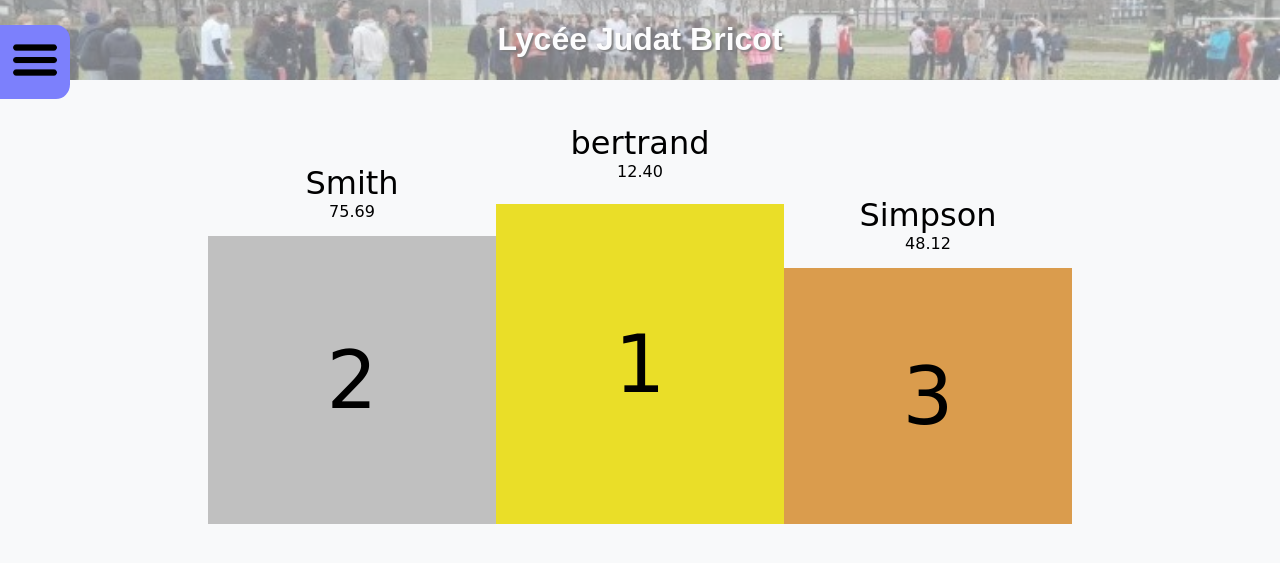
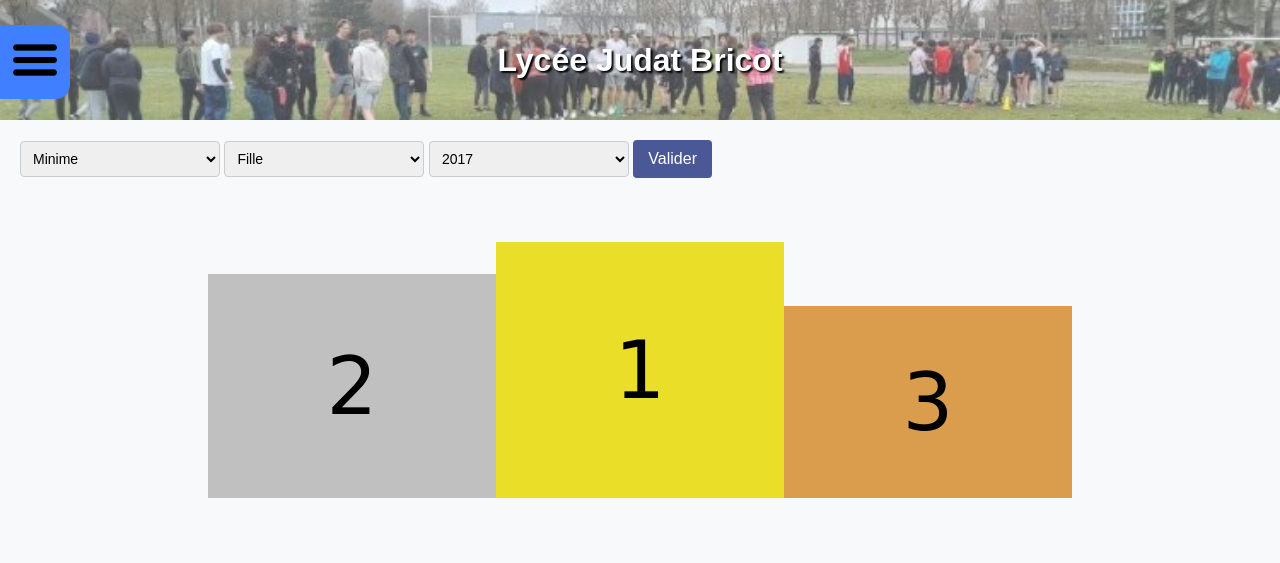
Before and after one commit to agnlt64/nsi-bdd, a Flask app: page /classement in a window 1280 px wide. Shown: the top 563 px of the page. Run offline with Flask 3, Linux system fonts and the light colour scheme; some web fonts are replaced.

Commit message:
podium + choix des annees

```diff
--- a/app/static/css/style.css
+++ b/app/static/css/style.css
@@ -21,31 +21,43 @@
 }
 
 header {
-    background-color: #565BEA;
+    background-color: #ffffff;
     color: white;
     text-shadow: 2px 2px 2px black;
     text-align: center;
     position: fixed;
     width: 100%;
     top: 0;
-    height: var(--header-size);
-    background-image: url("/static/media/header.jpg");
-    background-repeat: no-repeat;
-    background-size: cover;
-    opacity: 0.5;
-    background-position: center;
+    height: 120px;
+}
+
+.banner img {
+    opacity:0.7;
+    width:100%;
+    height:100%;
+    object-fit: cover;
+
+}
+
+.banner h1 {
+    position: absolute;
+
+
+}
+.banner {
+    height:100%;
+    position:relative;
+    display:flex;
+    justify-content: center;
+    align-items: center;
 }
 
 .invisible {
     display: none;
 }
 
-.banner {
-    margin: 0;
-}
-
 #toggleMenu {
-    background-color: #7C80FC;
+    background-color: #407FFF;
     color: #FEFEFF;
     border: none;
     padding: 10px;
@@ -109,15 +121,15 @@
     gap: 5rem;
 }
 
-.test1 ul li {
+.navbar-menu ul li {
     width: min-content;
 }
 
-.test1 {
+.navbar-menu {
     margin-top: 20px;
 }
 
-.test1 a {
+.navbar-menu a {
     text-decoration: none;
     font-size: 20px;
     color: #FEFEFF;
@@ -167,12 +179,12 @@
 }
 
 #maison {
-    background-color: #7C80FC;
+    background-color: inherit;
 }
 
 .socialmedia {
     width: 50px;
-    aspect-ratio: 1;
+    color: white;
 }
 
 .myInput {
@@ -230,15 +242,16 @@
 
 .podium .first {
     background-color: #eade28;
+    height: 8rem;
 }
 
 .podium .second {
-    height: 8rem;
+    height: 6rem;
     background-color: silver;
 }
 
 .podium .third {
-    height: 6rem;
+    height: 4rem;
     background-color: #da9c4d;
     position: relative;
 }
@@ -248,6 +261,7 @@
     display: flex;
     flex-direction: column;
     align-items: center;
+    top:-10px;
 
 }
 
@@ -271,18 +285,18 @@
     }
 
     .podium .first {
-        height: 20rem;
+        height: 16rem;
         translate: 7rem;
     }
 
     .podium .second {
-        height: 18rem;
+        height: 14rem;
         translate: -7rem;
     }
 
     .podium .third {
         text-align: center;
-        height: 16rem;
+        height: 12rem;
     }
 
     .podium .first .eleve {
@@ -298,7 +312,7 @@
     }
 
     .podium .eleve .nom {
-        font-size: 1.5rem;
+        font-size: 1rem;
     }
 }
 
@@ -321,21 +335,24 @@
         animation: fadeIn 1s ease-in-out;
     }
 
-    .podium .first .eleve,
     .podium .second .eleve {
-        top: -25%;
+        top: -20%;
+    }
+
+    .podium .first .eleve {
+        top: -17%;
     }
 
     .podium .third .eleve {
-        top: -28%;
+        top: -24%;
     }
 
     .podium .eleve .nom {
-        font-size: 2rem;
+        font-size: 1rem;
     }
 }
 
-#rechercher {
+#rechercher, #bouton-podium{
     background-color: #4a5897;
     color: white;
     padding: 10px 15px;
@@ -379,7 +396,7 @@
     visibility: visible;
 }
 
-#filtres {
+select {
     padding: 8px;
     font-size: 14px;
     border: 1px solid #ccc;
--- /dev/null
+++ b/app/static/js/navbar.js
@@ -0,0 +1,8 @@
+function toggleSidebar() {
+	var sidebar = document.getElementById('sidebar')
+	if (sidebar.style.width === '250px') {
+		sidebar.style.width = '0';
+	} else {
+		sidebar.style.width = '250px';
+	}
+}
--- /dev/null
+++ b/app/static/js/podium.js
@@ -0,0 +1,49 @@
+function podium(){
+    const valider = document.getElementById("bouton-podium")
+
+
+    valider.addEventListener("click", () => {
+        const filtres = document.getElementById("filtres")
+        const categorie = filtres.children[0].value
+        const genre = filtres.children[1].value
+        const annee = filtres.children[2].value
+        let categorieId = null
+        switch (categorie) {
+            case "minime":
+                categorieId = 2
+                break
+            case "cadet":
+                categorieId = 3
+                break
+            case "junior":
+                categorieId = 4
+                break
+            case "benjamin":
+                categorieId = 1
+                break
+            default: break
+        }
+        fetch(`/api/rechercher/podium?id=${categorieId}&genre=${genre}&annee=${annee}`)
+        .then(res => res.json())
+        .then(data => {
+            for(let i=0; i<data.length; i++){
+                if(i == 0) {
+                    document.getElementById("premier-prenom").textContent = data[i][0] + ' ' + data[i][1]
+                    document.getElementById("premier-temps").textContent = data[i][2]
+                }
+                if(i == 1){
+                    document.getElementById("deuxieme-prenom").textContent = data[i][0] + ' ' + data[i][1]
+                    document.getElementById("deuxieme-temps").textContent = data[i][2]
+                }
+                if(i == 2){
+                    document.getElementById("troisieme-prenom").textContent = data[i][0] + ' ' + data[i][1]
+                    document.getElementById("troisieme-temps").textContent = data[i][2]
+                }
+            }
+        })
+    })
+}
+
+
+
+podium()
--- a/app/static/js/script.js
+++ b/app/static/js/resultats.js
@@ -1,55 +1,4 @@
-function toggleSidebar() {
-	var sidebar = document.getElementById('sidebar')
-	if (sidebar.style.width === '250px') {
-		sidebar.style.width = '0';
-	} else {
-		sidebar.style.width = '250px';
-	}
-}
 
-// function filterTable() {
-// 	var input, filter, table, tr, td, i, txtValue;
-// 	input = document.getElementById("myInput");
-// 	filter = input.value.toUpperCase();
-// 	table = document.getElementById("myTable");
-// 	tr = table.getElementsByTagName("tr");
-// 	for (i = 0; i < tr.length; i++) {
-// 		td = tr[i].getElementsByTagName("td")[1];
-// 		if (td) {
-// 			txtValue = td.textContent || td.innerText;
-// 			if (txtValue.toUpperCase().indexOf(filter) > -1) {
-// 				tr[i].style.display = "";
-// 			} else {
-// 				tr[i].style.display = "none";
-// 			}
-// 		}
-// 	}
-// }
-
-// function creerLigne(table, nomFamille, prenom, temps, ajout = false) {
-// 	const tbody = table.children[1]
-// 	let tr = table.children[1].children[0]
-// 	if (!ajout) {
-// 		tr.innerHTML = ""
-// 	}
-// 	for (i = 0; i < 3; i++) {
-// 		if (ajout) {
-// 			tr = document.createElement('tr')
-// 		}
-// 		const td = document.createElement("td")
-// 		if(i === 0) {
-// 			td.textContent = nomFamille
-// 		}
-// 		if(i === 1) {
-// 			td.textContent = prenom
-// 		}
-// 		if(i === 2) {
-// 			td.textContent = temps
-// 		}
-// 		tr.appendChild(td)
-// 		//tbody.appendChild(tr)
-// 	}
-// }
 
 function creerLigne(table, nomFamille, prenom, temps, supprimerPrecedent = false) {
 	const tbody = table.children[1]
@@ -90,13 +39,13 @@
 		}
 	}
 
-
 	onChange()
 	filtres.addEventListener("change", onChange)
 
 	const rechercher = document.getElementById('rechercher')
 	rechercher.addEventListener("click", () => {
 		table.children[1].innerHTML = ""
+		const annees = document.getElementById("annees")
 		if (filtres.value === "categorie") {
 			const divCategorie = document.getElementById("categorie")
 			const categorie = divCategorie.children[0].value
@@ -117,7 +66,7 @@
 					break
 				default: break
 			}
-			fetch(`/api/rechercher/categorie?id=${categorieId}&genre=${genre}`)
+			fetch(`/api/rechercher/categorie?id=${categorieId}&genre=${genre}&annee=${annees.value}`)
 				.then(res => res.json())
 				.then(data => {
 					for (let i = 0; i < data.length; i++) {
@@ -134,7 +83,7 @@
 			const dossard = Number(document.getElementById("dossard").value)
 			if(dossard !== 0){
 				filtres.value = "Ndossard"
-				fetch(`/api/rechercher/eleve?dossard=${dossard}`)
+				fetch(`/api/rechercher/eleve?dossard=${dossard}&annee=${annees.value}`)
 				.then(res => res.json())
 				.then(data => {
 					const nomFamille = data.nom_famille
--- a/app/templates/base.html
+++ b/app/templates/base.html
@@ -1,5 +1,6 @@
 <!DOCTYPE html>
 <html lang="fr">
+
 <head>
     <meta charset="UTF-8">
     <meta name="viewport" content="width=device-width, initial-scale=1.0">
@@ -7,26 +8,41 @@
     <link href='https://unpkg.com/boxicons@2.1.4/css/boxicons.min.css' rel='stylesheet'>
     <link rel="stylesheet" href="{{ url_for('static', filename='css/style.css') }}">
 </head>
+
 <body>
     <header>
         <div class="banner">
+            <img src="{{ url_for('static', filename='media/header.jpg') }}">
             <h1>Lycée Judat Bricot</h1>
         </div>
+
     </header>
     <nav id="sidebar" class="sidebar-open">
-        <button id="toggleMenu" onclick="toggleSidebar()"><img src="{{ url_for('static', filename='media/home.png') }}" id="maison" alt="Home"></button>
-        <div class="test1">
+        <button id="toggleMenu" onclick="toggleSidebar()"><img src="{{ url_for('static', filename='media/home.png') }}"
+                id="maison" alt="Home"></button>
+        <div class="navbar-menu">
             <ul>
                 <li class="slide"><a href="/">Accueil</a></li>
-                <li class="slide"><a href="/resultats">Résultats de Cross</a></li>
+                <li class="slide"><a href="/resultats">Résultats</a></li>
                 <li class="slide"><a href="/classement">Podium</a></li>
-                <li class="slide"><a href="/">Autres informations</a></li>
             </ul>
         </div>
         <ul id="sidebar-bottom">
-            <li><a href="#"><i class='bx bxl-instagram-alt' class='socialmedia'></i></a></li>
-            <li><a href="#"><i class='bx bxl-twitter' class='socialmedia'></i></a></li>
-            <li><a href="#"><i class='bx bxl-facebook-circle' class='socialmedia'></i></a></li>
+            <li>
+                <a href="#">
+                    <i class='bx bxl-instagram-alt socialmedia'></i>
+                </a>
+            </li>
+            <li>
+                <a href="#">
+                    <i class='bx bxl-twitter socialmedia'></i>
+                </a>
+            </li>
+            <li>
+                <a href="#">
+                    <i class='bx bxl-facebook-circle socialmedia'></i>
+                </a>
+            </li>
         </ul>
     </nav>
     <main>
@@ -35,7 +51,9 @@
     </main>
 
 </body>
-<script src="{{ url_for('static', filename='js/script.js') }}"></script>
+<script src="{{ url_for('static', filename='js/navbar.js') }}"></script>
 {% block scripts %}
+
 {% endblock %}
+
 </html>
--- a/app/templates/classement.html
+++ b/app/templates/classement.html
@@ -1,27 +1,48 @@
 {% extends 'base.html' %}
 
 {% block content %}
+<div id="filtres">
+    <select>
+        <option value="minime">Minime</option>
+        <option value="cadet">Cadet</option>
+        <option value="junior">Junior</option>
+        <option value="benjamin">Benjamin</option>
+    </select>
+    <select>
+        <option value="fille">Fille</option>
+        <option value="garcon">Garçon</option>
+    </select>
+    <select id="annees">
+        <option value="2017">2017</option>
+        <option value="2018">2018</option>
+        <option value="2019">2019</option>
+    </select>
+    <button id="bouton-podium">Valider</button>
+</div>
 <div class="podium">
     <div class="position first">
         <span class="index">1</span>
         <div class="eleve">
-            <span class="nom">bertrand</span>
-            <span class="temps">12.40</span>
+            <span class="nom" id="premier-prenom"></span>
+            <span class="temps" id="premier-temps"></span>
         </div>
     </div>
     <div class="position second">
         <span class="index">2</span>
         <div class="eleve">
-            <span class="nom">Smith</span>
-            <span class="temps">75.69</span>
+            <span class="nom" id="deuxieme-prenom"></span>
+            <span class="temps" id="deuxieme-temps"></span>
         </div>
     </div>
     <div class="position third">
         <span class="index">3</span>
         <div class="eleve">
-            <span class="nom">Simpson</span>
-            <span class="temps">48.12</span>
+            <span class="nom" id="troisieme-prenom"></span>
+            <span class="temps" id="troisieme-temps"></span>
         </div>
     </div>
 </div>
 {% endblock %}
+{% block scripts %}
+<script src="{{ url_for('static', filename='js/podium.js') }}"></script>
+{% endblock %}
```
Also changed, not shown: other parts of app/static/css/style.css (+22 -11 lines), app/templates/resultats.html (+10 -1 lines).
